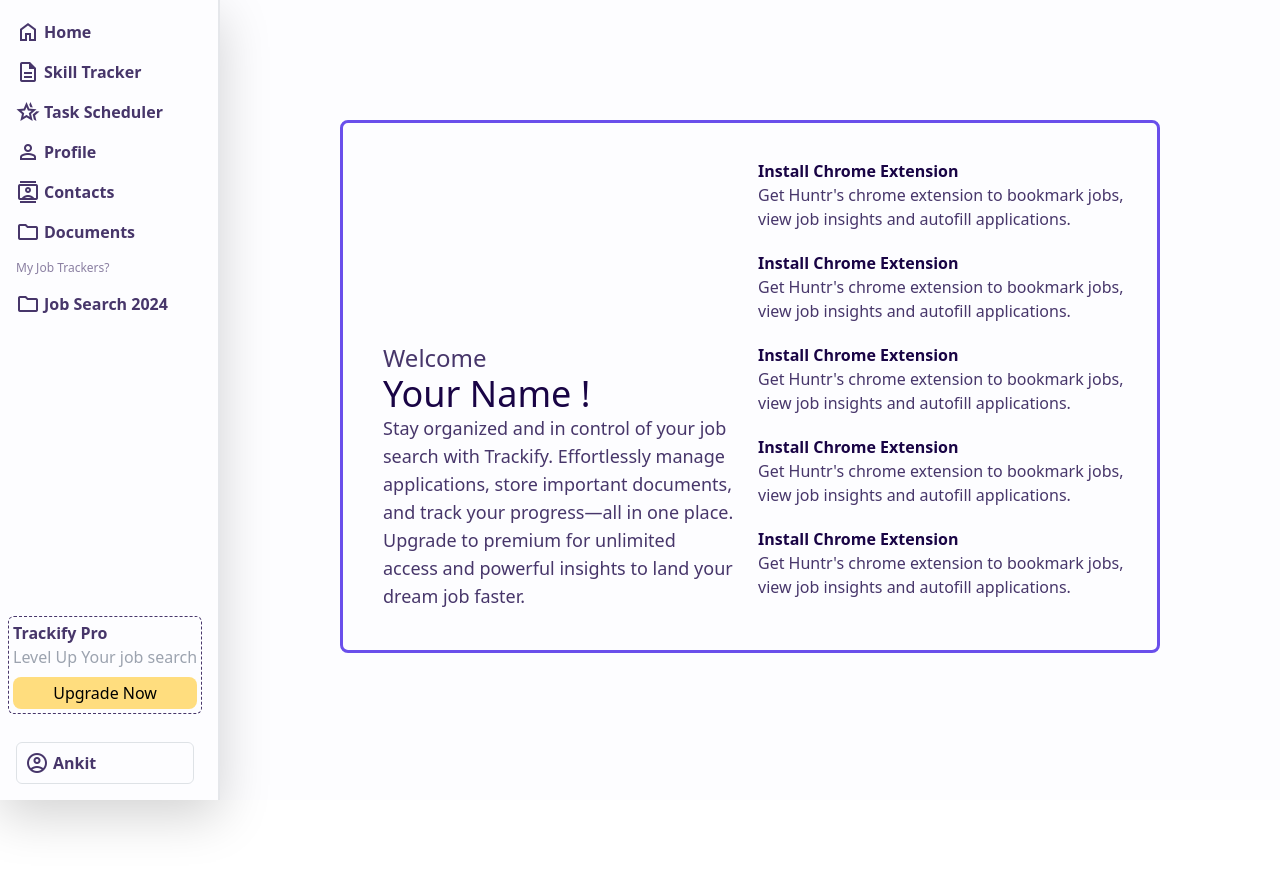
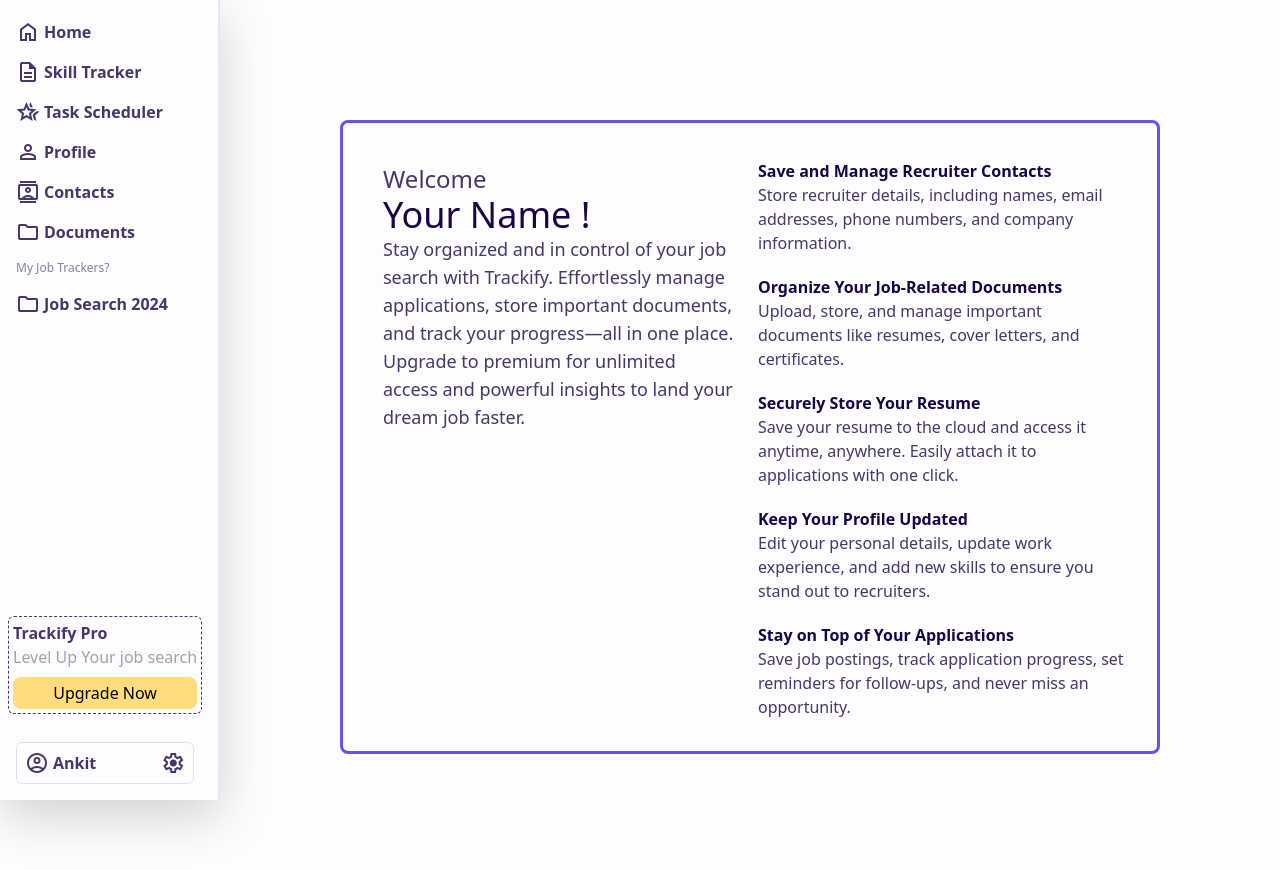
Before and after one commit to ankitdeveloper7/job-application-tracker, a React (Vite) app in the folder client/: page /dashboard in a window 1280 px wide. Shown: the top 870 px of the page. Before the commit the page ends 800 px from the top, so only its background shows below. Built offline with nearby package versions, Linux system fonts and the light colour scheme.

Commit message:
made some update in dashboard section

```diff
--- a/client/src/layouts/Header.jsx
+++ b/client/src/layouts/Header.jsx
@@ -39,7 +39,7 @@
                 <header className="bg-white">
                     <nav aria-label="Global" className="mx-auto flex max-w-7xl items-center justify-between p-6 lg:px-8">
                         <div className="flex lg:flex-1">
-                            <a href="#" className="-m-1.5 p-1.5 text-4xl font-semibold">
+                            <a href="/dashboard" className="-m-1.5 p-1.5 text-4xl font-semibold">
                                 Trackify
                             </a>
                         </div>
--- a/client/src/pages/Auth/Signin.jsx
+++ b/client/src/pages/Auth/Signin.jsx
@@ -8,10 +8,12 @@
   const[username, setUsername] = useState("");
   const[password, setPassword] = useState("");
   const[user, getExit] = useState("");
+  const[loading, setloading] = useState(false);
 
   const API_BASE_URL = import.meta.env.VITE_API_BASE_URL;
 
   const onPress = async (e) => {
+    setloading(true)
     e.preventDefault();
     try {
       const response = await axios.post(`${API_BASE_URL}/api/users/login`, {
@@ -101,7 +103,7 @@
                   className="flex w-full justify-center rounded-md bg-indigo-600 px-3 py-1.5 text-sm font-semibold leading-6 text-white shadow-sm hover:bg-indigo-500 focus-visible:outline focus-visible:outline-2 focus-visible:outline-offset-2 focus-visible:outline-indigo-600"
 
                 >
-                  Sign in
+                 {loading? "Signing..." : "Sign up"}
                 </button>
 
                    <center className="mt-4 mb-4">or</center>
--- a/client/src/pages/Auth/Signup.jsx
+++ b/client/src/pages/Auth/Signup.jsx
@@ -10,10 +10,12 @@
   const[email, setEmail] = useState("");
   const[password, setPassword] = useState("");
   const[user, getExit] = useState("");
+  const[loading, setloading] = useState(false);
 
   const API_BASE_URL = import.meta.env.VITE_API_BASE_URL;
 
   const onPress1 = async (e) => {
+    setloading(true)
     e.preventDefault();
     try {
       const response = await axios.post(`${API_BASE_URL}/api/users/register`, {
@@ -118,7 +120,7 @@
                  onClick={onPress1}
                   className="flex w-full justify-center rounded-md bg-indigo-600 px-3 py-1.5 text-sm font-semibold leading-6 text-white shadow-sm hover:bg-indigo-500 focus-visible:outline focus-visible:outline-2 focus-visible:outline-offset-2 focus-visible:outline-indigo-600"
                 >
-                  Sign up
+                  {loading? "Signing up...": "Sign up"}
                 </button>
 
                    <center className="mt-4 mb-4">or</center>
--- a/client/src/pages/Dashboard/DashboardPages/Welcome.jsx
+++ b/client/src/pages/Dashboard/DashboardPages/Welcome.jsx
@@ -1,5 +1,4 @@
 import React from 'react';
-import congrat from "../../../../public/gif/congratulation.gif";
 
 export default function Welcome() {
   return (
@@ -7,7 +6,6 @@
     <div className='p-4 border-3 border-customColor rounded-lg   grid grid-cols-1 md:grid-cols-2 lg:m-[120px]'>
 
       <div>
-      <img src={congrat} className='w-80' />
       <div className='p-3'>
       <p className='text-t1 text-2xl'>Welcome</p>
        <p className='text-color2 text-4xl'>Your Name !</p>
@@ -17,24 +15,28 @@
       </div>
       <div>
         <div className='mt-1 p-2 hover:border-2 hover:border-customColor hover:rounded-lg hover:bg-lightbg cursor-pointer'>
-          <p className='text-color2 font-semibold'>Install Chrome Extension</p>
-          <p className='text-t1'>Get Huntr's chrome extension to bookmark jobs, view job insights and autofill applications.</p>
+          <p className='text-color2 font-semibold'>Save and Manage Recruiter Contacts</p>
+          <p className='text-t1'>Store recruiter details, including names, email addresses, phone numbers, and company information.</p>
         </div>
         <div className='mt-1 p-2 hover:border-2 hover:border-customColor hover:rounded-lg hover:bg-lightbg cursor-pointer'>
-          <p className='text-color2 font-semibold'>Install Chrome Extension</p>
-          <p className='text-t1'>Get Huntr's chrome extension to bookmark jobs, view job insights and autofill applications.</p>
+          <p className='text-color2 font-semibold'>Organize Your Job-Related Documents</p>
+          <p className='text-t1'>Upload, store, and manage important documents like resumes, cover letters, and certificates.
+
+</p>
         </div>
         <div className='mt-1 p-2 hover:border-2 hover:border-customColor hover:rounded-lg hover:bg-lightbg cursor-pointer'>
-          <p className='text-color2 font-semibold'>Install Chrome Extension</p>
-          <p className='text-t1'>Get Huntr's chrome extension to bookmark jobs, view job insights and autofill applications.</p>
+          <p className='text-color2 font-semibold'>Securely Store Your Resume</p>
+          <p className='text-t1'>Save your resume to the cloud and access it anytime, anywhere. Easily attach it to applications with one click.</p>
         </div>
         <div className='mt-1 p-2 hover:border-2 hover:border-customColor hover:rounded-lg hover:bg-lightbg cursor-pointer'>
-          <p className='text-color2 font-semibold'>Install Chrome Extension</p>
-          <p className='text-t1'>Get Huntr's chrome extension to bookmark jobs, view job insights and autofill applications.</p>
+          <p className='text-color2 font-semibold'>Keep Your Profile Updated</p>
+          <p className='text-t1'>Edit your personal details, update work experience, and add new skills to ensure you stand out to recruiters.
+
+</p>
         </div>
         <div className='mt-1 p-2 hover:border-2 hover:border-customColor hover:rounded-lg hover:bg-lightbg cursor-pointer'>
-          <p className='text-color2 font-semibold'>Install Chrome Extension</p>
-          <p className='text-t1'>Get Huntr's chrome extension to bookmark jobs, view job insights and autofill applications.</p>
+          <p className='text-color2 font-semibold'>Stay on Top of Your Applications</p>
+          <p className='text-t1'>Save job postings, track application progress, set reminders for follow-ups, and never miss an opportunity.</p>
         </div>
       </div>
     </div>
--- a/client/src/pages/Dashboard/Sidebar/Sidebar.jsx
+++ b/client/src/pages/Dashboard/Sidebar/Sidebar.jsx
@@ -76,14 +76,14 @@
             <p className="mt-1  text-t1 border p-2 rounded flex flex-row justify-between">
         <div className=''>
         <span className="material-symbols-outlined align-bottom">account_circle</span>
-        <span className="pl-1 align-bottom text-base font-[600] cursor-pointer">Ankit</span>
-
-        {/* <div className=''>
+        <span className="pl-1 align-bottom text-base font-[600] cursor-pointer">Ankit </span>
+        </div>
+        <div className='inline-block'>
         <button className="" aria-label="Settings">
             <span className="material-symbols-outlined align-bottom">settings</span>
           </button>
-        </div> */}
         </div>
+
 
 
          </p>
```
